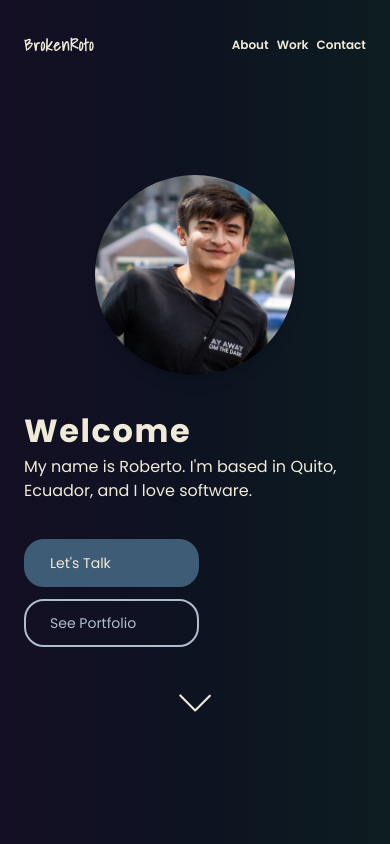
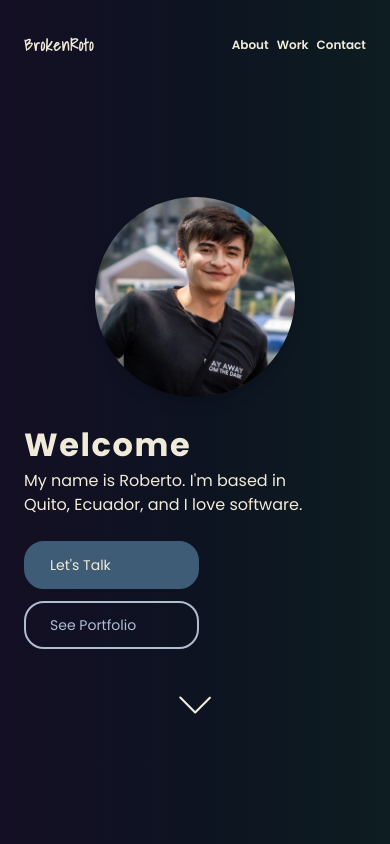
Before and after one commit to BrokenRoto/brokenroto.github.io, a Next.js app: page / in a window 390 px wide. Shown: the top 844 px of the page. Built offline with nearby package versions, Linux system fonts and the light colour scheme.

Commit message:
Improved vertical spacing on hero section

```diff
--- a/src/app/layout.tsx
+++ b/src/app/layout.tsx
@@ -14,7 +14,7 @@ export default function RootLayout({
 }) {
   return (
     <html lang="en" className="scroll-smooth">
-      <body className="bg-primary text-secondary px-6 md:px-10 lg:px-20 bg-gradient-to-r from-[#140f24] via-primary to-[#0d1d21] font-body scro">
+      <body className="bg-primary text-secondary px-6 md:px-10 lg:px-20 xl:px-24 bg-gradient-to-r from-[#140f24] via-primary to-[#0d1d21] font-body scro">
         <Navbar />
         {children}
         <Footer />
--- a/src/app/page.tsx
+++ b/src/app/page.tsx
@@ -17,16 +17,16 @@ const HomePage = () => {
   return (
     <Fragment>
       <div className="flex flex-col justify-center min-h-full-minus-nav-mobile md:min-h-full-minus-nav">
-        <div className="container flex flex-col md:flex-row justify-between items-center lg:py-16">
+        <div className="container flex flex-col md:flex-row justify-between md:items-center lg:py-16">
           <div className="flex flex-col justify-center order-1">
             <h1 className="animate-typing overflow-hidden text-secondary text-[2rem] sm:text-[3rem] lg:text-[4rem] font-bold tracking-wider">
               Welcome
             </h1>
-            <h2 className="text-[1rem] sm:text-[1.5rem] lg:text-[2rem] md:max-w-xl">
+            <h2 className="text-[1rem] max-w-[300px] sm:max-w-xl sm:text-[1.5rem] lg:text-[2rem]">
               My name is Roberto. I&apos;m based in Quito, Ecuador, and I love
               software.
             </h2>
-            <div className="flex flex-col mt-9 md:block md:space-x-3 space-y-3">
+            <div className="flex flex-col mt-6 sm:mt-9 md:block md:space-x-3 space-y-3">
               <HeroButton
                 href="#contact"
                 text="Let's Talk"
@@ -43,7 +43,7 @@ const HomePage = () => {
           <div className="order:1 md:mr-20">
             <Image
               priority
-              className="mb-8 md:mb-0 rounded-full w-full max-w-[200px] sm:max-w-[250px] md:max-w-[400px] shadow-lg"
+              className="my-6 md:mb-0 rounded-full w-full max-w-[200px] sm:max-w-[250px] md:max-w-[400px] shadow-lg mx-auto"
               src={profile}
               alt="profile"
             />
@@ -57,7 +57,7 @@ const HomePage = () => {
       </div>
       <div
         id="about"
-        className="bg-secondary text-primary py-16 flex flex-col justify-center mx-[-1.5rem] md:px-[-2.5rem] lg:mx-[-5rem]"
+        className="bg-secondary text-primary py-16 flex flex-col justify-center mx-[-1.5rem] md:px-[-2.5rem] lg:mx-[-5rem] xl:mx-[-6rem]"
       >
         <div className="px-8 md:px-0 container text-center">
           <h3 className="text-[2rem] lg:text-[3rem] font-bold">Let me introduce myself.</h3>
```
